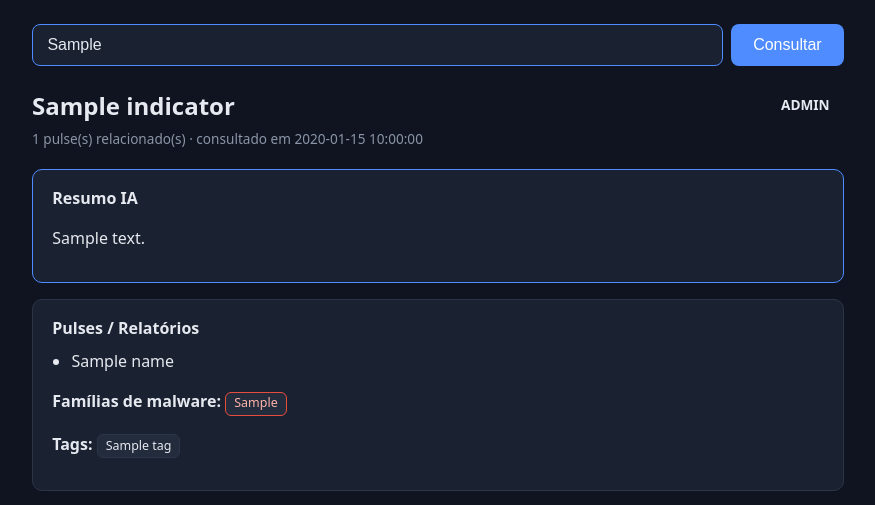
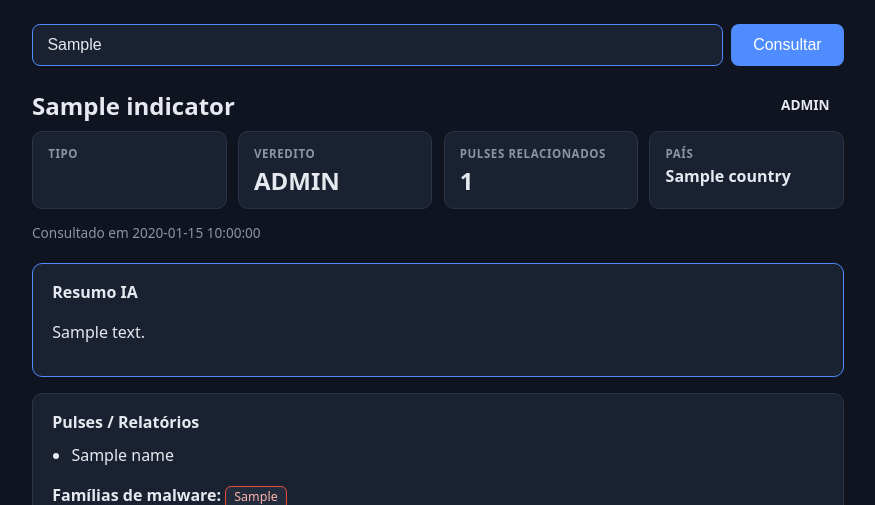
Before and after one commit to arthurcamargo03/contego-threat-intel, a FastAPI app: template templates/index.html in a window 1280 px wide. Shown: the part 61-566 px from the top of the page, without its empty margins (202-1077 px from the left). Run offline with FastAPI, Linux system fonts and the light colour scheme; the template is opened without the code that fills it: most values are stand-ins (such as "Sample title", 1, 10 or a date in 2020).

Commit message:
feat: adiciona faixa de indicadores (KPIs) no topo do dashboard
Exibe os numeros-chave (tipo, veredito, pulses e pais) em blocos de destaque
antes dos cards de detalhe, dando a leitura 'num relance' tipica de um
dashboard. O veredito e codificado tambem na cor (semaforo). Reforca o
criterio de clareza na apresentacao dos dados.

```diff
--- a/static/style.css
+++ b/static/style.css
@@ -105,6 +105,38 @@ a:hover { text-decoration: underline; }
 .threat-suspeito { background: rgba(241, 196, 15, 0.15); color: var(--suspect); border: 1px solid var(--suspect); }
 .threat-malicioso { background: rgba(231, 76, 60, 0.15); color: var(--malicious); border: 1px solid var(--malicious); }
 
+/* --- Faixa de indicadores (KPIs) --- */
+/* Grid que se auto-ajusta: mostra os números-chave em blocos, dando a leitura
+   "num relance" típica de um dashboard. */
+.stats {
+  display: grid;
+  grid-template-columns: repeat(auto-fit, minmax(140px, 1fr));
+  gap: 0.7rem;
+  margin: 0.4rem 0 0.9rem;
+}
+.stat {
+  background: var(--surface);
+  border: 1px solid var(--border);
+  border-radius: 10px;
+  padding: 0.8rem 0.95rem;
+  display: flex;
+  flex-direction: column;
+  gap: 0.35rem;
+}
+.stat-label {
+  font-size: 0.72rem;
+  text-transform: uppercase;
+  letter-spacing: 0.05em;
+  color: var(--dim);
+  font-weight: 600;
+}
+.stat-value { font-size: 1.5rem; font-weight: 700; line-height: 1.15; }
+.stat-value-sm { font-size: 1rem; font-weight: 600; }  /* p/ textos longos, ex: país */
+/* Veredito colorido (semáforo) — estado codificado na cor, não só no texto. */
+.stat-verdict-limpo { color: var(--clean); }
+.stat-verdict-suspeito { color: var(--suspect); }
+.stat-verdict-malicioso { color: var(--malicious); }
+
 /* --- Cards de seção --- */
 .card {
   background: var(--surface);
--- a/templates/index.html
+++ b/templates/index.html
@@ -48,10 +48,32 @@
         </span>
       </div>
 
-      <p class="meta">
-        {{ result.pulse_count }} pulse(s) relacionado(s)
-        · consultado em {{ result.queried_at | data_br }}
-      </p>
+      <!-- Faixa de indicadores (KPIs): resumo dos números-chave num relance, antes
+           do detalhe. É o que dá a "cara de dashboard" — o estado (veredito) é
+           codificado também na cor, não só no texto. -->
+      {% set tipos = {'ipv4': 'IPv4', 'domain': 'Domínio', 'hash': 'Hash'} %}
+      <div class="stats">
+        <div class="stat">
+          <span class="stat-label">Tipo</span>
+          <span class="stat-value">{{ tipos[result.indicator_type] }}</span>
+        </div>
+        <div class="stat">
+          <span class="stat-label">Veredito</span>
+          <span class="stat-value stat-verdict-{{ result.threat_level }}">{{ result.threat_level | upper }}</span>
+        </div>
+        <div class="stat">
+          <span class="stat-label">Pulses relacionados</span>
+          <span class="stat-value">{{ result.pulse_count }}</span>
+        </div>
+        {% if result.geo and result.geo.country %}
+        <div class="stat">
+          <span class="stat-label">País</span>
+          <span class="stat-value stat-value-sm">{{ result.geo.country }}</span>
+        </div>
+        {% endif %}
+      </div>
+
+      <p class="meta">Consultado em {{ result.queried_at | data_br }}</p>
 
       <!-- Resumo IA (preenchido na Etapa 4; some se não houver). -->
       {% if ai_summary %}
```
